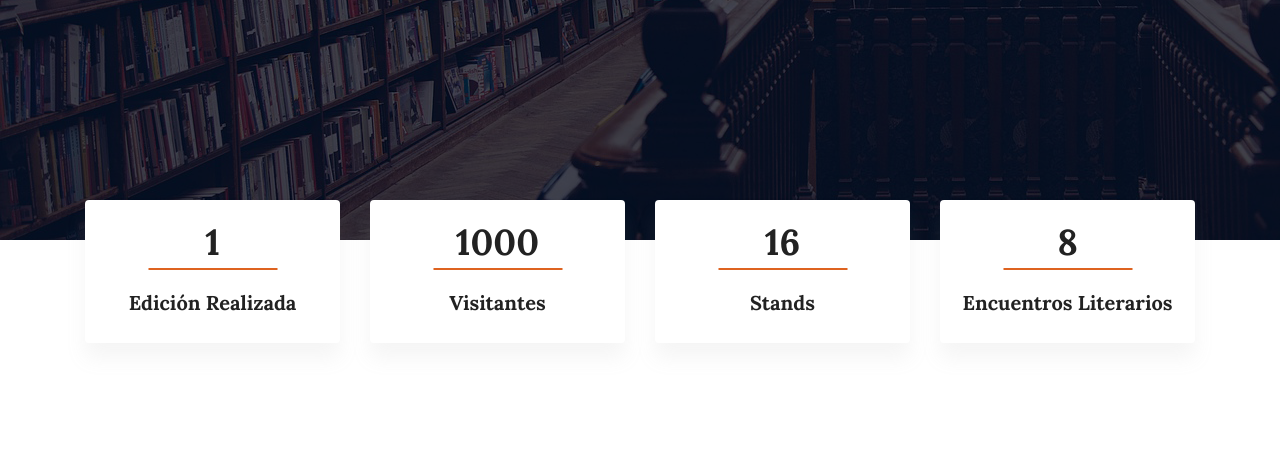
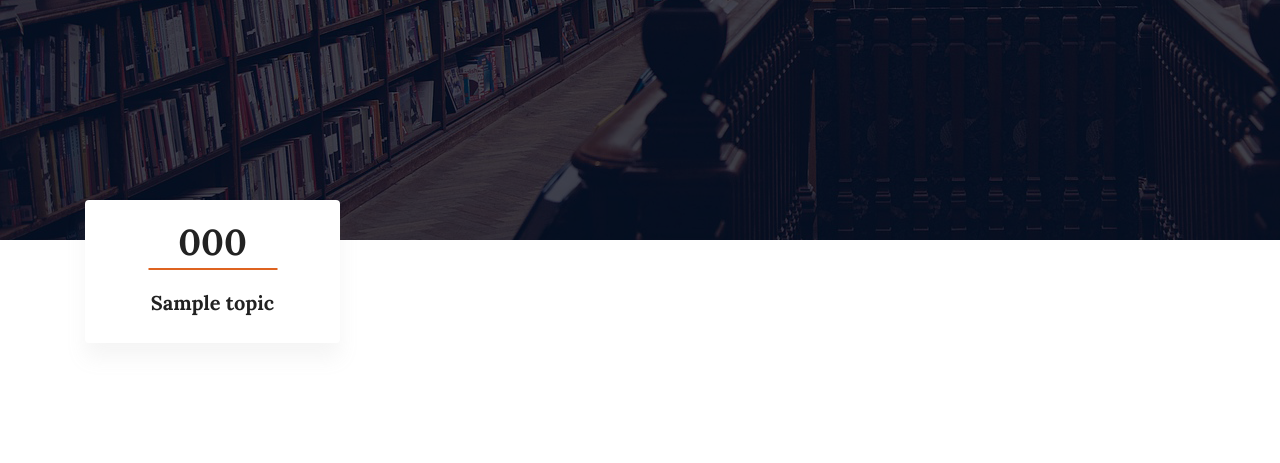
Before and after one commit to aleducode/bookfair, a Django app: page / in a window 1280 px wide. Shown: the part 709-1172 px from the top of the page. Run offline with Django 3.2, Linux system fonts and the light colour scheme; tables that the repository leaves empty hold one stand-in row (values such as "Sample post"); grey boxes marked "Sample" are stand-in pictures; some libraries are stand-ins or nearby versions.

Commit message:
soon template implementation, program and topic models.

```diff
--- a/fair/admin.py
+++ b/fair/admin.py
@@ -4,8 +4,10 @@
 from django.contrib import admin
 
 # Models
-from fair.models import Post, Image, Guest
+from fair.models import *
 
 admin.site.register(Post)
 admin.site.register(Image)
 admin.site.register(Guest)
+admin.site.register(Program)
+admin.site.register(Topic)
--- a/fair/urls.py
+++ b/fair/urls.py
@@ -17,4 +17,9 @@ urlpatterns = [
         view=views.NoticeDetailView.as_view(),
         name='notice'
         ),
+    path(
+        route='pronto',
+        view=views.SoonView.as_view(),
+        name='soon'
+        ),
 ]
--- a/fair/views.py
+++ b/fair/views.py
@@ -5,7 +5,7 @@ from django.shortcuts import render
 from django.views.generic import TemplateView, DetailView
 
 # Models
-from fair.models import Guest, Post
+from fair.models import Guest, Post, Program, Topic
 
 class IndexView(TemplateView):
     """Fair index"""
@@ -15,6 +15,8 @@ class IndexView(TemplateView):
         kwargs.setdefault('view', self)
         kwargs['guests'] = Guest.objects.all()
         kwargs['notices'] = Post.objects.all().order_by('-created')
+        kwargs['programs'] = Program.objects.all().order_by('-created')
+        kwargs['topics'] = Topic.objects.all()
         if self.extra_context is not None:
             kwargs.update(self.extra_context)
         return kwargs
@@ -32,3 +34,7 @@ class NoticeDetailView(DetailView):
             kwargs['notices'] = Post.objects.all().exclude(
                 pk=self.object.pk).order_by('-created')
         return super().get_context_data(**kwargs)
+
+class SoonView(TemplateView):
+    """SoonView index"""
+    template_name = 'base/soon.html'
--- a/templates/base/base.html
+++ b/templates/base/base.html
@@ -14,15 +14,15 @@
     {% block head_content %}
     {% endblock %}
     <link rel="icon" href="{% static 'img/logo.png' %}" type="image/png">
-    <link rel="stylesheet" href="{% static 'vendors/bootstrap/bootstrap.min.css' %}" >
-    <link rel="stylesheet" href="{% static 'vendors/fontawesome/css/all.min.css' %}" >
-    <link rel="stylesheet" href="{% static 'vendors/themify-icons/themify-icons.css' %}" >
-    <link rel="stylesheet" href="{% static 'vendors/linericon/style.css' %}" >
-    <link rel="stylesheet" href="{% static 'vendors/owl-carousel/owl.theme.default.min.css' %}" >
-    <link rel="stylesheet" href="{% static 'vendors/owl-carousel/owl.carousel.min.css' %}" >
-    <link rel="stylesheet" href="{% static 'vendors/Magnific-Popup/magnific-popup.css' %}" >
+    <link rel="stylesheet" href="{% static 'vendors/bootstrap/bootstrap.min.css' %}">
+    <link rel="stylesheet" href="{% static 'vendors/fontawesome/css/all.min.css' %}">
+    <link rel="stylesheet" href="{% static 'vendors/themify-icons/themify-icons.css' %}">
+    <link rel="stylesheet" href="{% static 'vendors/linericon/style.css' %}">
+    <link rel="stylesheet" href="{% static 'vendors/owl-carousel/owl.theme.default.min.css' %}">
+    <link rel="stylesheet" href="{% static 'vendors/owl-carousel/owl.carousel.min.css' %}">
+    <link rel="stylesheet" href="{% static 'vendors/Magnific-Popup/magnific-popup.css' %}">
 
-    <link rel="stylesheet" href="{% static 'css/style.css' %}" >
+    <link rel="stylesheet" href="{% static 'css/style.css' %}">
 </head>
 
 <body>
@@ -33,8 +33,7 @@
                 <ul class="header-top__info mb-2 mb-sm-0">
                     <li><a><span class="align-middle"><i class="ti-mobile"></i></span>+014 321
                             523 23</a></li>
-                    <li><a></a><span class="align-middle"><i
-                                    class="ti-email"></i></span>Info@example.com</a></li>
+                    <li><a></a><span class="align-middle"><i class="ti-email"></i></span>Info@example.com</a></li>
                 </ul>
                 <ul class="header-top__social">
                     <li><a href="https://www.facebook.com/Laflita/"><i class="ti-facebook"></i></a></li>
@@ -52,7 +51,8 @@
         <div class="main_menu">
             <nav class="navbar navbar-expand-lg navbar-light">
                 <div class="container box_1620">
-                    <a class="navbar-brand logo_h" href=""><img src="{% static 'img/logo.png' %}" alt="" height="46px"></a>
+                    <a class="navbar-brand logo_h" href=""><img src="{% static 'img/logo.png' %}" alt=""
+                            height="46px"></a>
                     <button class="navbar-toggler" type="button" data-toggle="collapse"
                         data-target="#navbarSupportedContent" aria-controls="navbarSupportedContent"
                         aria-expanded="false" aria-label="Toggle navigation">
@@ -63,12 +63,18 @@
 
                     <div class="collapse navbar-collapse offset" id="navbarSupportedContent">
                         <ul class="nav navbar-nav menu_nav justify-content-end">
-                            <li class="nav-item active"><a class="nav-link" href="{% url 'fair:index'%}">La Flita</a></li>
-                            <li class="nav-item"><a class="nav-link" href="{% static 'about.html">Agenda</a></li>
-                            <li class="nav-item"><a class="nav-link" href="{% static 'services.html">Programas</a>
-                                <li class="nav-item"><a class="nav-link" href="{% static 'services.html">Fundación Feria del Libro</a>
-                                    <li class="nav-item"><a class="nav-link" href="{% static 'services.html">Prensa</a>
-                            <!-- <li class="nav-item submenu dropdown">
+                            <li class="nav-item active"><a class="nav-link" href="{% url 'fair:index'%}">La Flita</a>
+                            </li>
+                            {% if request.resolver_match.url_name == 'index' %}
+
+
+                            <li class="nav-item"><a class="nav-link" href="{% url 'fair:soon'%}">Agenda</a></li>
+
+                            <li class="nav-item"><a class="nav-link" onclick="Translate('programs')">Programas</a>
+                            <li class="nav-item"><a class="nav-link" href="{% url 'fair:soon'%}">Fundación Feria del Libro</a>
+                            <li class="nav-item"><a class="nav-link"onclick="Translate('notices')">Prensa</a>
+
+                                {% endif %} <!-- <li class="nav-item submenu dropdown">
                                 <a href="{% static '#" class="nav-link dropdown-toggle" data-toggle="dropdown" role="button"
                                     aria-haspopup="true" aria-expanded="false">Fundación</a>
                                 <ul class="dropdown-menu">
@@ -90,7 +96,9 @@
     {% endblock container %}
 
     <!-- ================ start footer Area ================= -->
-    <footer class="footer-area">
+    <footer class="footer-area" align="center">
+            <h6>Nuestros Aliados</h6>
+
         <div class="container">
             <div class="row">
                 <div class="col-lg-3  col-md-6 col-sm-6">
@@ -167,34 +175,32 @@
                 <div class="footer-bottom">
                     <div class="container">
                         <div class="row align-items-center">
-                    <p class="col-lg-8 col-sm-12 footer-text m-0 text-center text-lg-left">
+                            <p class="col-lg-12 col-sm-12 footer-text m-0 text-center ">
 
                                 <!-- Link back to Colorlib can't be removed. Template is licensed under CC BY 3.0. -->
                                 Copyright &copy;
-                        <script>document.write(new Date().getFullYear());</script> All rights reserved | This template
-                        is made with <i class="fa fa-heart" aria-hidden="true"></i> by <a href="{% static 'https://colorlib.com"
-                            target="_blank">Colorlib</a>
+                                <script>document.write(new Date().getFullYear());</script> All rights reserved | Ducode
+                            </a>
                         <!-- Link back to Colorlib can't be removed. Template is licensed under CC BY 3.0. -->
                     </p>
-                    <div class="col-lg-4 col-sm-12 footer-social text-center text-lg-right">
-                        <a href="{% static '#"><i class="fab fa-facebook-f"></i></a>
-                        <a href="{% static '#"><i class="fab fa-twitter"></i></a>
-                        <a href="{% static '#"><i class="fab fa-dribbble"></i></a>
-                        <a href="{% static '#"><i class="fab fa-behance"></i></a>
-                    </div>
+
                 </div>
             </div>
         </div>
     </footer>
     <!-- ================ End footer Area ================= -->
 
-    <script src="{% static 'vendors/jquery/jquery-3.2.1.min.js' %}" ></script>
-    <script src="{% static 'vendors/bootstrap/bootstrap.bundle.min.js' %}" ></script>
-    <script src="{% static 'vendors/owl-carousel/owl.carousel.min.js' %}" ></script>
-    <script src="{% static 'vendors/Magnific-Popup/jquery.magnific-popup.min.js' %}" ></script>
-    <script src="{% static 'js/jquery.ajaxchimp.min.js' %}" ></script>
-    <script src="{% static 'js/mail-script.js' %}" ></script>
-    <script src="{% static 'js/main.js' %}" ></script>
+
+    <script src="{% static 'vendors/jquery/jquery-3.2.1.min.js' %}"></script>
+    <script src="{% static 'vendors/bootstrap/bootstrap.bundle.min.js' %}"></script>
+    <script src="{% static 'vendors/owl-carousel/owl.carousel.min.js' %}"></script>
+    <script src="{% static 'vendors/Magnific-Popup/jquery.magnific-popup.min.js' %}"></script>
+    <script src="{% static 'js/jquery.ajaxchimp.min.js' %}"></script>
+    <script src="{% static 'js/mail-script.js' %}"></script>
+    <script src="{% static 'js/main.js' %}"></script>
+    {% block sripts %}
+
+    {% endblock sripts %}
     </body>
 
 </html>
--- a/templates/index.html
+++ b/templates/index.html
@@ -18,30 +18,15 @@ Feria del Libro Itagüí
     <section>
         <div class="container static__single-position">
             <div class="row">
+                {% for topic in topics|slice:":4"  %}
                 <div class="col-md-6 col-xl-3 mb-4 mb-xl-0">
                     <div class="card static__single">
-                        <h3>1</h3>
-                        <h4>Edición Realizada</h4>
+                        <h3>{{topic.number}}</h3>
+                        <h4>{{topic.title}}</h4>
                     </div>
                 </div>
-                <div class="col-md-6 col-xl-3 mb-4 mb-xl-0">
-                    <div class="card static__single">
-                        <h3>1000</h3>
-                        <h4>Visitantes</h4>
-                    </div>
-                </div>
-                <div class="col-md-6 col-xl-3 mb-4 mb-xl-0">
-                    <div class="card static__single">
-                        <h3>16</h3>
-                        <h4>Stands</h4>
-                    </div>
-                </div>
-                <div class="col-md-6 col-xl-3 mb-4 mb-xl-0">
-                    <div class="card static__single">
-                        <h3>8</h3>
-                        <h4>Encuentros Literarios</h4>
-                    </div>
-                </div>
+                {% endfor %}
+
             </div>
         </div>
     </section>
@@ -79,76 +64,33 @@ Feria del Libro Itagüí
 
 
     <!--================ Subject section start =================-->
-    <section class="section-margin">
+    <section class="section-margin" id="programs">
         <div class="container">
             <div class="section-intro text-center pb-65px">
                 <h2 class="section-intro__title">Nuestros programas</h2>
                 <p></p>
             </div>
             <div class="row">
+                {% for program in programs|slice:":4"  %}
+
+
                 <div class="col-sm-6 col-lg-4 col-xl-3 mb-4 mb-xl-0">
                     <div class="card card-subject">
                         <div class="card-subject__img">
-                            <img class="card-img rounded-0" src="{% static 'img/home/subject-1.jpg' %}" height="212px" width="263px" alt="">
+                            <img class="card-img rounded-0" src="{{program.photo.url}}" height="212px" width="263px" alt="">
                             <div class="card-subject__imgOverlay">
                                 <img src="{% static 'img/home/hover-icon.png' %}" %}" alt="">
                             </div>
                         </div>
                         <div class="card-subject__body">
-                            <h3><a href="{% static '#">Ciclos Literarios</a></h3>
-                            <p>Dominion there fifth fowl eving heaven in life you're over us moved creepeth morn make
-                            </p>
+                            <h3><a href="{% static '#">{{program.title}}</a></h3>
+                            <p>{{program.text}} </p>
                         </div>
                     </div>
                 </div>
+                 {% endfor %}
 
-                <div class="col-sm-6 col-lg-4 col-xl-3 mb-4 mb-xl-0">
-                    <div class="card card-subject">
-                        <div class="card-subject__img">
-                            <img class="card-img rounded-0" src="{% static 'img/home/subject-2.jpg' %}" %}" height="212px" width="263px">
-                            <div class="card-subject__imgOverlay">
-                                <img src="{% static 'img/home/hover-icon.png' %}" %}" alt="">
-                            </div>
-                        </div>
-                        <div class="card-subject__body">
-                            <h3><a href="{% static '#">Letras de Colores</a></h3>
-                            <p>Dominion there fifth fowl eving heaven in life you're over us moved creepeth morn make
-                            </p>
-                        </div>
-                    </div>
-                </div>
 
-                <div class="col-sm-6 col-lg-4 col-xl-3 mb-4 mb-xl-0">
-                    <div class="card card-subject">
-                        <div class="card-subject__img">
-                            <img class="card-img rounded-0" src="{% static 'img/home/subject-3.jpg' %}" height="212px" width="263px" alt="">
-                            <div class="card-subject__imgOverlay">
-                                <img src="{% static 'img/home/hover-icon.png' %}" %}" alt="">
-                            </div>
-                        </div>
-                        <div class="card-subject__body">
-                            <h3><a href="{% static '#">Al aire Libro</a></h3>
-                            <p>Dominion there fifth fowl eving heaven in life you're over us moved creepeth morn make
-                            </p>
-                        </div>
-                    </div>
-                </div>
-
-                <div class="col-sm-6 col-lg-4 col-xl-3 mb-4 mb-xl-0">
-                    <div class="card card-subject">
-                        <div class="card-subject__img">
-                            <img class="card-img rounded-0" src="{% static 'img/home/subject-4.jpg' %}" height="212px" width="263px"alt="">
-                            <div class="card-subject__imgOverlay">
-                                <img src="{% static 'img/home/hover-icon.png' %}"  alt="">
-                            </div>
-                        </div>
-                        <div class="card-subject__body">
-                            <h3><a href="{% static '#">Café Literario</a></h3>
-                            <p>Dominion there fifth fowl eving heaven in life you're over us moved creepeth morn make
-                            </p>
-                        </div>
-                    </div>
-                </div>
             </div>
             <!-- <div class="col-12 text-center mt-5 pt-xl-4">
                 <a class="button" href="{% static '#">View All Practices <span class="align-middle"><i
@@ -196,7 +138,7 @@ Feria del Libro Itagüí
 
 
     <!--================ Blog section start =================-->
-    <section class="section-margin">
+    <section class="section-margin" id="notices">
         <div class="container">
             <div class="section-intro text-center pb-65px">
                 <h2 class="section-intro__title">Noticias</h2>
@@ -204,8 +146,8 @@ Feria del Libro Itagüí
             <div class="row">
                 {% for notice in notices|slice:":3"  %}
                 <div class="col-sm-6 col-lg-4 mb-4 mb-lg-0">
-                    <div class="card card-blog">
-                        <img class="card-img rounded-0" src="{{notice.photo.all.0.photo.url}}" height="290px" width="390px" href="{%url 'fair:notice' notice.pk%}">
+                    <div class="card card-blog" href="{%url 'fair:notice' notice.pk%}">
+                        <img class="card-img rounded-0" src="{{notice.photo.all.0.photo.url}}" height="290px" width="390px" >
                         <div class="card-blog__body">
                             <h3><a href="{%url 'fair:notice' notice.pk%}">{{notice.title}}</a></h3>
                             <ul class="card-blog__info">
@@ -227,3 +169,13 @@ Feria del Libro Itagüí
     </section>
     <!--================ Blog section end =================-->
     {% endblock container %}
+    {% block sripts %}
+
+    <script>
+        function Translate(go_to){
+                div_to = "#".concat(go_to);
+                $('html, body').animate({ scrollTop: $(div_to).position().top }, 'slow');
+            }
+    </script>
+
+    {% endblock sripts %}
```
Also changed, not shown: fair/models.py (+27 -2 lines), templates/base/soon.html (added, +13 -0 lines), templates/notice-detail.html (+45 -2 lines), fair/migrations/0003_auto_20190617_1930.py (added), fair/migrations/0004_auto_20190617_1931.py (added), fair/migrations/0005_topics.py (added), fair/migrations/0006_auto_20190617_1940.py (added). Lines whose indentation alone changed are shown as unchanged.
